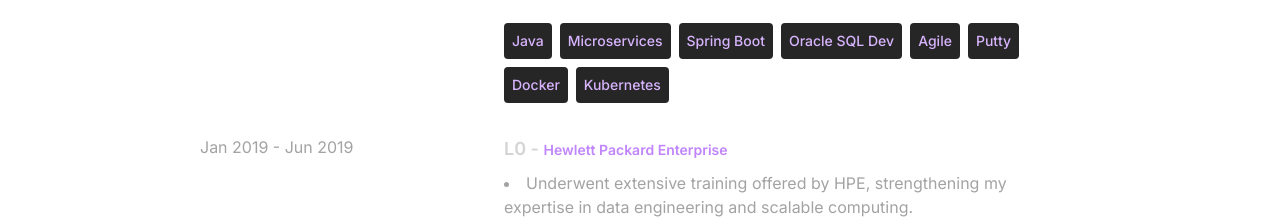
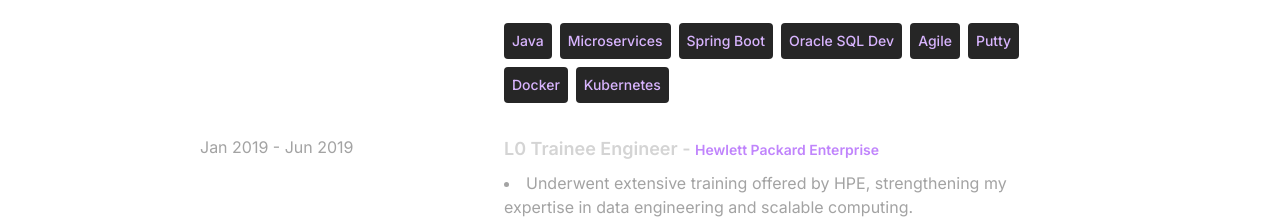
Before and after one commit to joshishruti9/React_Portfolio, a React (Vite) app: page / in a window 1280 px wide. Shown: the part 3580-3803 px from the top of the page. Built offline with nearby package versions, Linux system fonts and the light colour scheme.

Commit message:
commiting latest changes

```diff
--- a/src/constants/index.js
+++ b/src/constants/index.js
@@ -50,7 +50,7 @@ export const EXPERIENCES = [
   },
   {
     year: "Jan 2019 - Jun 2019",
-    role: "L0 ",
+    role: "L0 Trainee Engineer",
     company: "Hewlett Packard Enterprise",
     description: ["Underwent extensive training offered by HPE, strengthening my expertise in data engineering and scalable computing.","Worked in a three-member team to develop a Movie Recommendation System, performing data cleaning on the IMDb dataset and applying collaborative filtering techniques for improved recommendation accuracy."," Gained hands-on experience with big data technologies like Hadoop, HDFS, Hive, and Apache Spark to efficiently process large datasets."],
     technologies: ["Hadoop","HDFS", "HIVE","Apache Spark","JSP","Java"],
```
